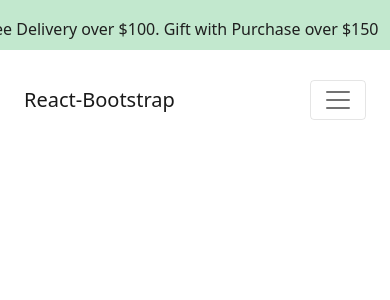
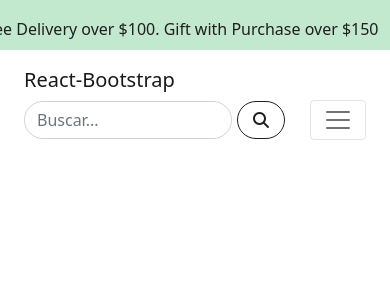
Before and after one commit to naniitevez/grupo3-react-proyect, a React (Create React App) app: page / in a window 390 px wide. Shown: the top 300 px of the page. Built offline with nearby package versions, Linux system fonts and the light colour scheme.

Commit message:
Search component

```diff
--- a/src/components/Navbar/MyNavbar.css
+++ b/src/components/Navbar/MyNavbar.css
@@ -11,8 +11,7 @@
   display: flex;
   justify-content: center;
   align-items: center;
-  /* background: var(--white); */
-  background: red;
+  background: var(--white);
   width: 1280px;
   height: 50px;
   border-bottom: 1px groove;
@@ -40,6 +39,39 @@
 #navigationBar {
   height: 100px;
   background: var(--white);
+}
+
+/* Form Search */
+#form-search__container {
+  display: none;
+}
+
+#search-input {
+  border-radius: 20px;
+  margin-right: 5px;
+  width: 20rem;
+}
+
+#search-input:focus {
+  border-color: var(--black);
+}
+
+#button-search {
+  border-radius: 20px;
+  width: 3rem;
+  background: var(--white);
+  color: var(--black);
+  border: 1px solid var(--black);
+}
+
+#button-search:focus {
+  box-shadow: none;
+}
+
+#button-search:active {
+  background-color: var(--main-color);
+  box-shadow: 0 2px #666;
+  transform: translateY(2px);
 }
 
 /* Cart Notification
@@ -101,26 +133,31 @@ div .dropdown-item {
   color: var(--black);
 }
 
+#responsive-nav {
+    display: none;
+}
+
 /* ------- Media queries ------- */
 
 @media (max-width: 1300px) {
   #alert-notice {
     width: 1000px;
   }
+  .notice {
+    width: 900px;
+  }
+  .icon__container {
+    width: 45px;
+    height: 45px;
+  }
+  .icon {
+    font-size: 15px;
+  }
 }
 
 @media (max-width: 1200px) {
   .icon-section__container {
-    margin-right: 20px;
-  }
-
-  .icon__container {
-    width: 40px;
-    height: 40px;
-  }
-
-  .icon {
-    font-size: 15px;
+    margin-right: 15px;
   }
 
   #basic-nav-dropdown,
@@ -136,7 +173,7 @@ div .dropdown-item {
   }
 }
 
-@media (max-width: 992px) {
+@media (max-width: 991px) {
   .icon-section__container {
     display: none;
   }
@@ -144,6 +181,12 @@ div .dropdown-item {
     font-size: 16px;
     margin-bottom: 5px;
     margin-left: 25px;
+  }
+  #responsive-nav {
+      display: contents;
+  }
+  #form-search__container {
+    display: contents;
   }
 }
 
@@ -154,4 +197,7 @@ div .dropdown-item {
   #basic-nav-dropdown, #basic-navbar-nav a {
     font-size: 15px;
   }
+  #search-input {
+    width: 13rem;
+  }
 }
--- /dev/null
+++ b/src/components/Navbar/NavigationBar/FormSearch.jsx
@@ -0,0 +1,20 @@
+import { Form, FormControl, Button } from "react-bootstrap";
+
+const FormSearch = () => {
+  return (
+    <div id="form-search__container">
+      <Form className="d-flex">
+        <FormControl
+          id="search-input"
+          type="search"
+          placeholder="Buscar..."
+          className="mr-2"
+          aria-label="Search"
+        />
+        <Button id="button-search"><i class="fas fa-search"></i></Button>
+      </Form>
+    </div>
+  );
+};
+
+export default FormSearch;
--- a/src/components/Navbar/NavigationBar/Menu.jsx
+++ b/src/components/Navbar/NavigationBar/Menu.jsx
@@ -28,6 +28,10 @@ const Menu = () => {
         <Nav.Link href="#link">About Us</Nav.Link>
       </Nav>
       <IconsSection/>
+      <Nav id="responsive-nav" className="me-auto">
+        <Nav.Link href="#user">User</Nav.Link>
+        <Nav.Link href="#cart">Cart</Nav.Link>
+      </Nav>
     </Navbar.Collapse>
   );
 };
--- a/src/components/Navbar/NavigationBar/NavigationBar.jsx
+++ b/src/components/Navbar/NavigationBar/NavigationBar.jsx
@@ -1,4 +1,5 @@
 import { Navbar, Container } from "react-bootstrap";
+import FormSearch from "./FormSearch";
 import Menu from "./Menu";
 
 const NavigationBar = () => {
@@ -6,6 +7,7 @@ const NavigationBar = () => {
     <Navbar id="navigationBar" expand="lg">
       <Container>
         <Navbar.Brand href="#home">React-Bootstrap</Navbar.Brand>
+        <FormSearch/>
         <Navbar.Toggle aria-controls="basic-navbar-nav" />
         <Menu/>
       </Container>
```
